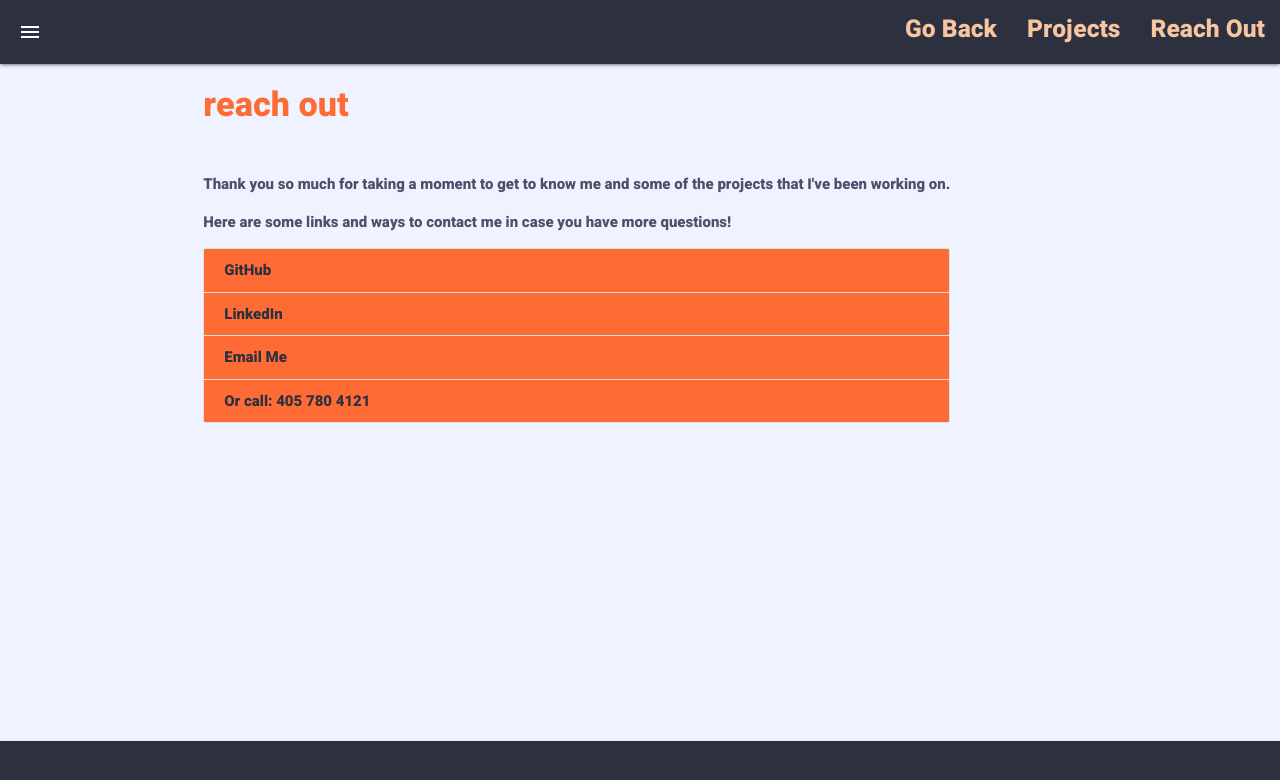
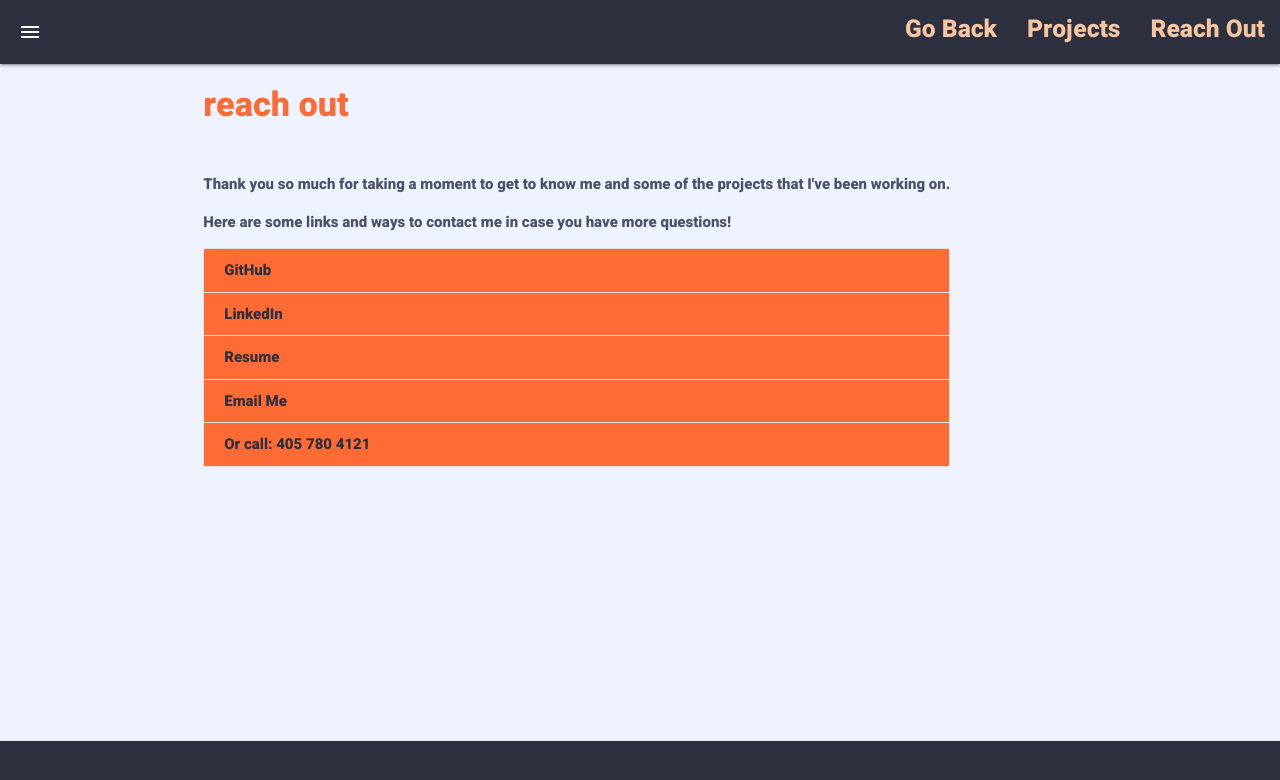
Before and after one commit to missjody/ReactPortfolio, a React (Create React App) app in the folder client/: page /contact in a window 1280 px wide. Shown: the top 780 px of the page. Built offline with nearby package versions, Linux system fonts and the light colour scheme.

Commit message:
updated resume

```diff
--- a/client/src/pages/Contact.js
+++ b/client/src/pages/Contact.js
@@ -18,7 +18,7 @@ const Contact = () => {
           <div className="collection">
             <a href="https://github.com/missjody" className="collection-item">GitHub</a>
             <a href="https://www.linkedin.com/in/missjodyrussell/" className="collection-item ">LinkedIn</a>
-            {/* <a href="#!" className="collection-item">Resume</a> */}
+            <a href="./files/Bootcamp Resume.pdf" className="collection-item">Resume</a>
             <a href="mailto:missjodyrussell@gmail.com?Subject=Hellow%Again!" className="collection-item">Email Me</a>
             <a className="collection-item">Or call: 405 780 4121</a>
           </div>
```
Also changed, not shown: 2 other files (tests, documents, lock files or other folders).
